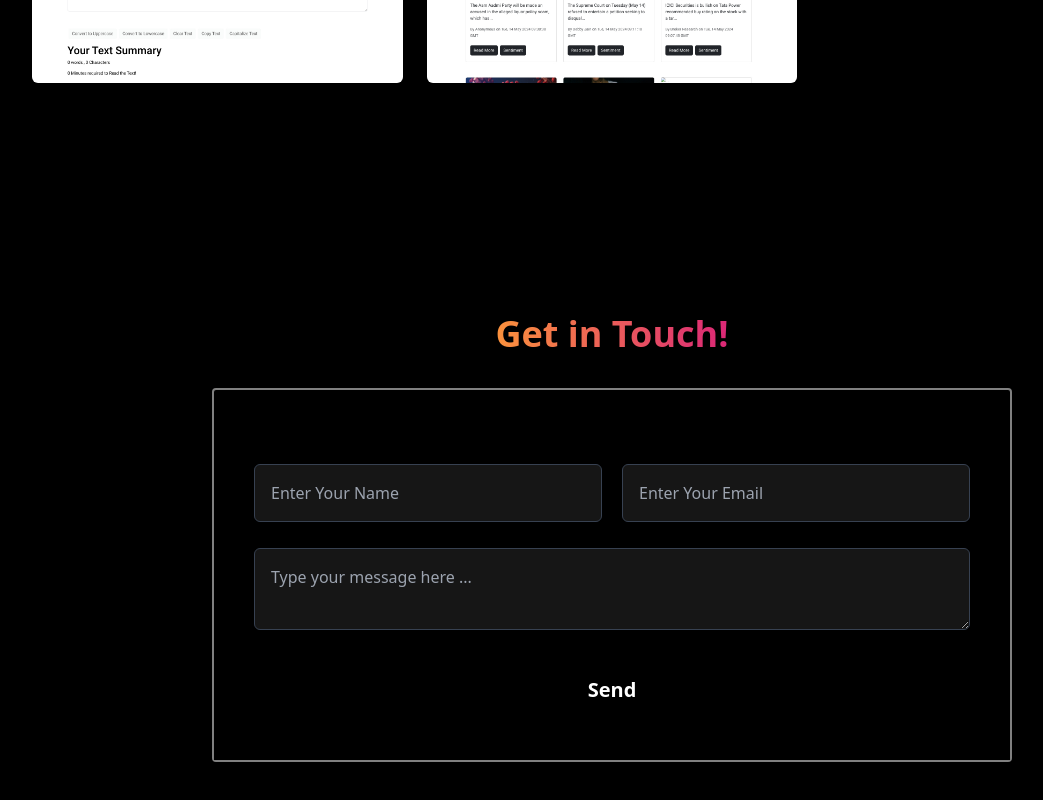
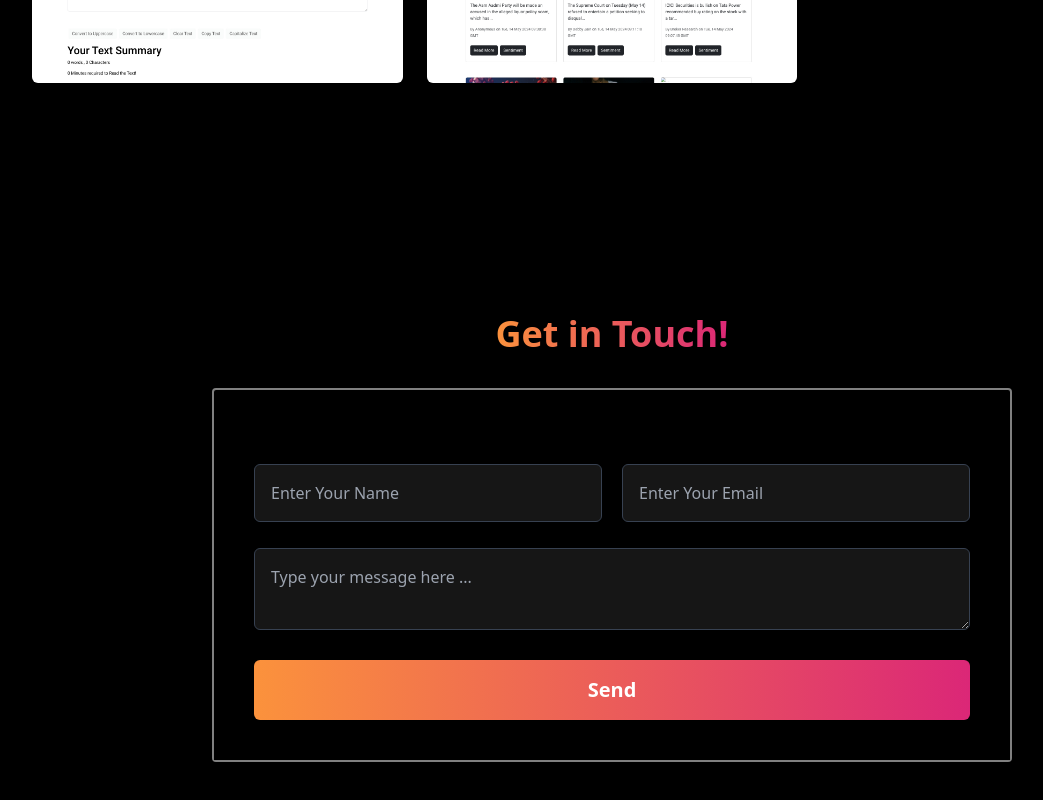
Before and after one commit to PretishaSahoo/Portfolio, a React (Create React App) app: page / in a window 1280 px wide. Shown: the part 1899-2699 px from the top of the page, without its empty margins (28-1071 px from the left). Built offline with nearby package versions, Linux system fonts and the light colour scheme.

Commit message:
some more styles added

```diff
--- a/src/index.css
+++ b/src/index.css
@@ -9,3 +9,7 @@
 .primary-color{
   @apply text-transparent bg-clip-text bg-gradient-to-r from-orange-400 to-pink-600 inline-block;
 }
+
+.bg-primary-color{
+  @apply bg-gradient-to-r from-orange-400 to-pink-600 inline-block;
+}
```
